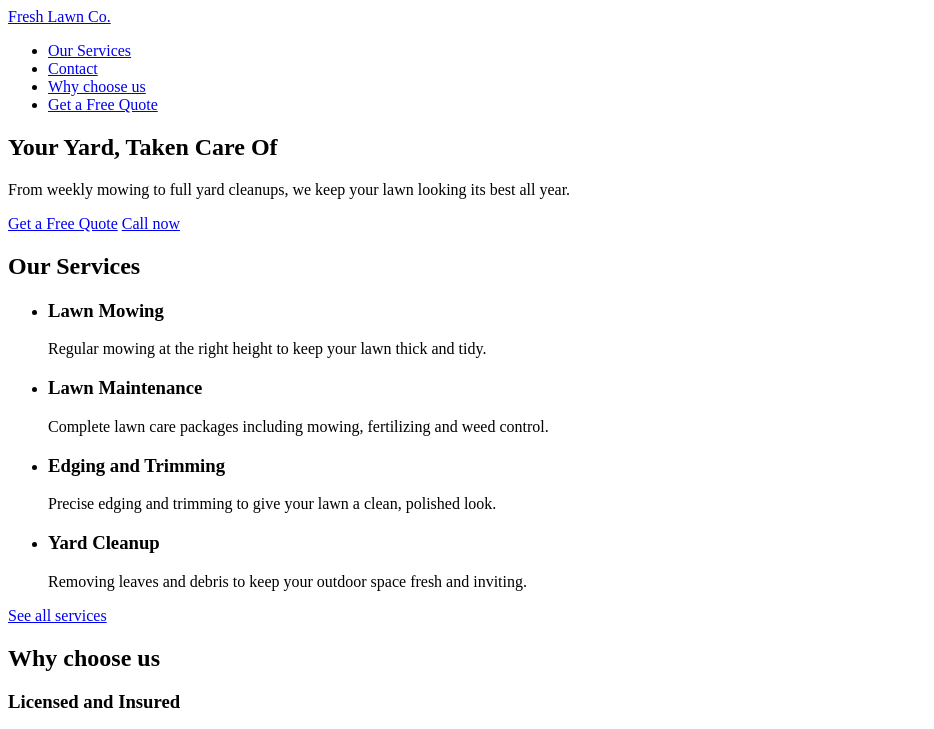
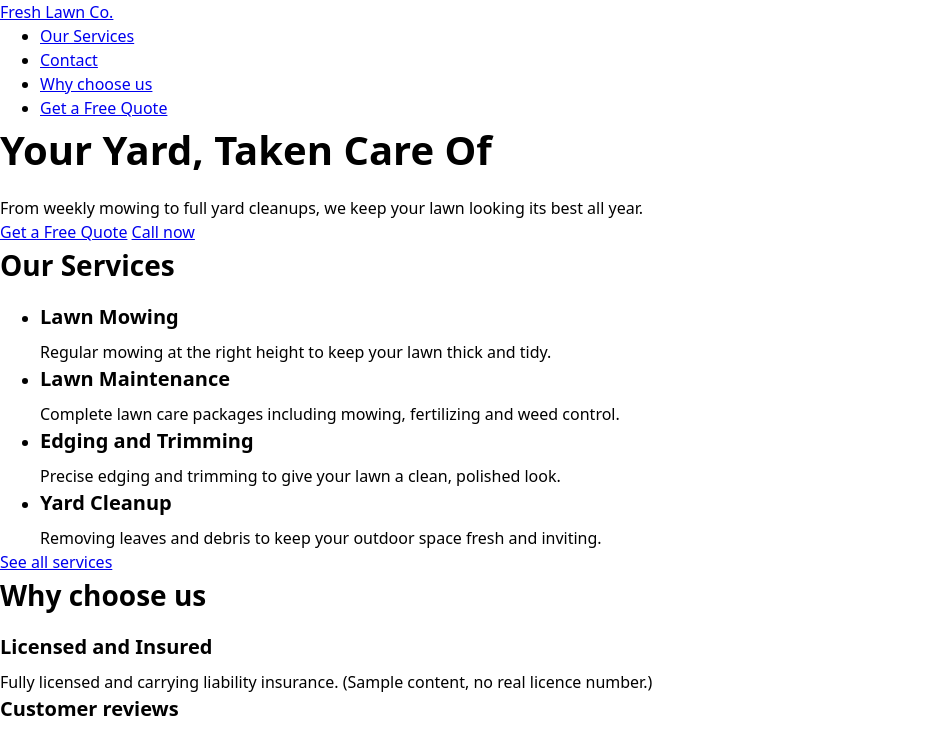
Before and after one commit to teoyeejay-oss/landscaping-website, a plain HTML site: page index.html in a window 1280 px wide. Shown: the top 729 px of the page, without its empty margins (0-934 px from the left). Drawn offline with Linux system fonts and the light colour scheme.

Commit message:
Add fonts and heading styles

```diff
--- a/style.css
+++ b/style.css
@@ -1 +1,29 @@
 /* styles go here */
+*{
+    box-sizing: border-box;
+    margin:0;
+}
+
+body{
+    line-height: 1.5;
+    font-family: system-ui, "Segoe UI", Roboto, Helvetica, Arial, sans-serif, "Apple Color Emoji", "Segoe UI Emoji", "Segoe UI Symbol";
+}
+
+img{
+display:block;
+max-width: 100%;
+}
+
+h1 {
+  font-size: 2.5rem;
+  margin-bottom: 1rem;
+}
+
+h2 {
+  font-size: 1.75rem;
+  margin-bottom: 1rem;
+}
+h3 {
+  font-size: 1.25rem;
+  margin-bottom: 0.5rem;
+}
```
